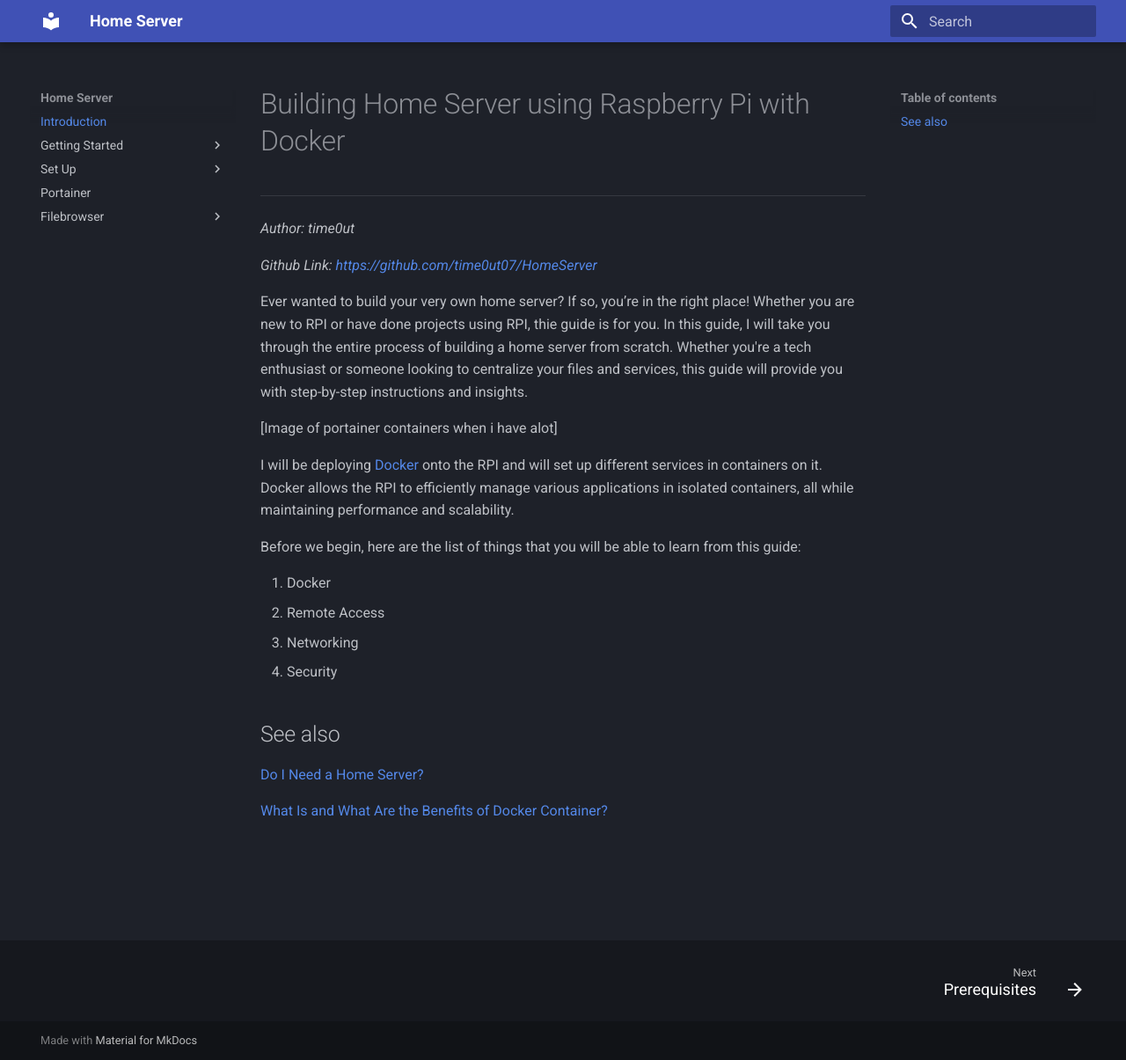
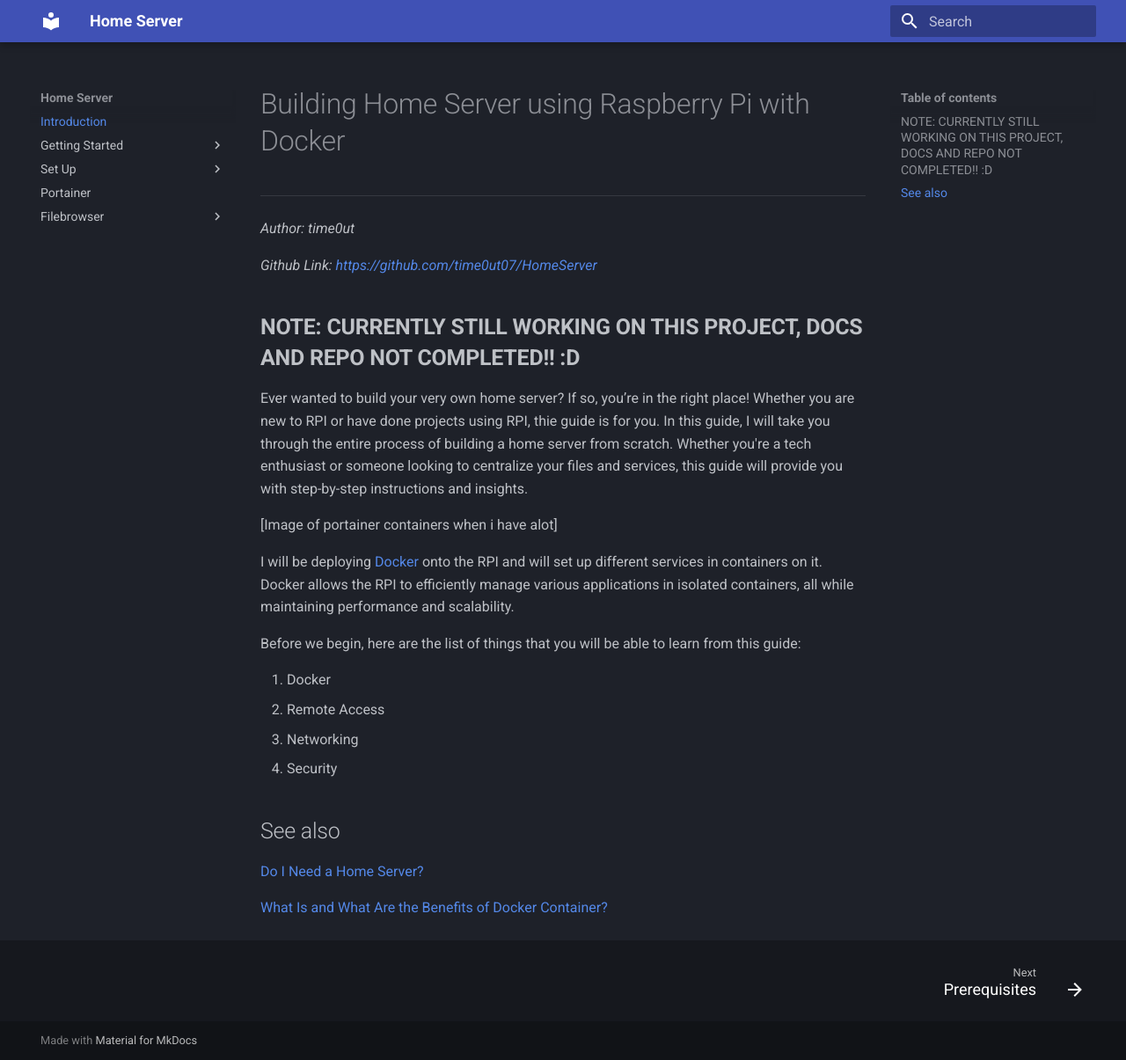
Before and after one commit to time0ut07/time0ut07.github.io, an MkDocs documentation site: the page built from docs/index.md, in a window 1280 px wide and 1205 px high. Shown: the whole window at 88% size. Built offline with MkDocs 1.6.1 and Material for MkDocs 9.7.7, drawn with Linux system fonts in a browser that asks for light colours.

Commit message:
add new message

```diff
--- a/docs/index.md
+++ b/docs/index.md
@@ -3,6 +3,10 @@
 *Author: time0ut*
 
 *Github Link: [https://github.com/time0ut07/HomeServer](https://github.com/time0ut07/HomeServer)*
+
+
+**NOTE: CURRENTLY STILL WORKING ON THIS PROJECT, DOCS AND REPO NOT COMPLETED!! :D**
+---
 
 Ever wanted to build your very own home server? If so, you’re in the right place! Whether you are new to RPI or have done projects using RPI, thie guide is for you. In this guide, I will take you through the entire process of building a home server from scratch. Whether you're a tech enthusiast or someone looking to centralize your files and services, this guide will provide you with step-by-step instructions and insights.
 
```
Also changed, not shown: site/index.html, site/search/search_index.json.
